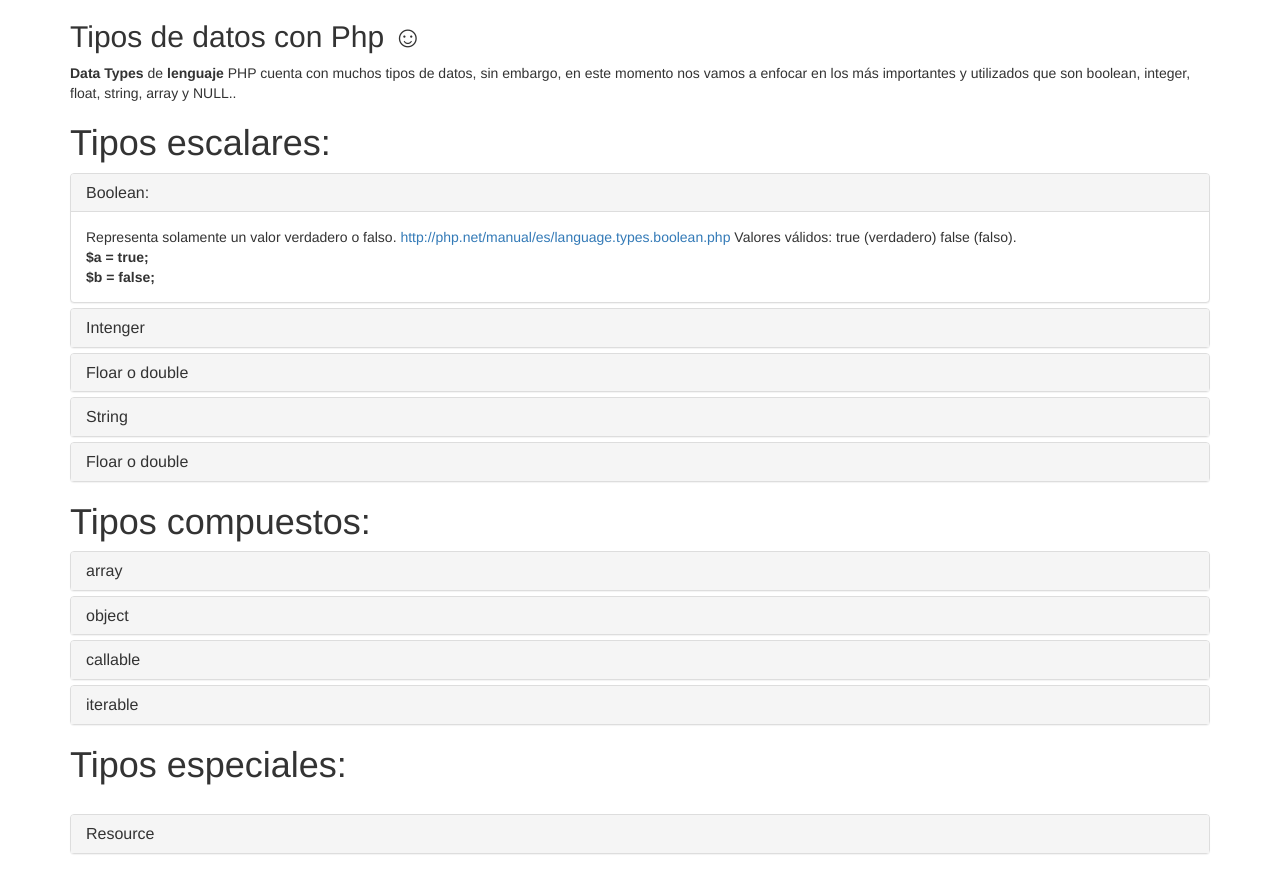
After one commit to piperodriguez/phpBasico, a PHP site: page /conceptosBasicos/tiposDeDatos.php in a window 1280 px wide. The commit adds this page. Run offline with PHP 8.4, Linux system fonts and the light colour scheme.

Commit message:
Arreglos

```diff
--- /dev/null
+++ b/conceptosBasicos/tiposDeDatos.php
@@ -0,0 +1,222 @@
+<!DOCTYPE html>
+<html lang="es">
+   <head>
+      <meta charset="utf-8">
+      <title>Tipos de datos</title>
+      <link rel="stylesheet" href="https://maxcdn.bootstrapcdn.com/bootstrap/3.4.0/css/bootstrap.min.css">
+      <script src="https://ajax.googleapis.com/ajax/libs/jquery/3.4.0/jquery.min.js"></script>
+      <script src="https://maxcdn.bootstrapcdn.com/bootstrap/3.4.0/js/bootstrap.min.js"></script>
+   </head>
+   <body>
+      <div class="container">
+         <h2>Tipos de datos con Php ☺</h2>
+         <p><strong>Data Types</strong> de <strong>lenguaje</strong> PHP cuenta con muchos tipos de datos, sin embargo, en este momento nos vamos a enfocar en los más importantes y utilizados que son boolean, integer, float, string, array y NULL..</p>
+         <h1>Tipos escalares:</h1>
+         <div class="panel-group" id="accordion">
+            <div class="panel panel-default">
+               <div class="panel-heading">
+                  <h4 class="panel-title">
+                     <a data-toggle="collapse" data-parent="#accordion" href="#collapse1">Boolean:</a>
+                  </h4>
+               </div>
+               <div id="collapse1" class="panel-collapse collapse in">
+                  <div class="panel-body">Representa solamente un valor verdadero o falso.	<a href="http://php.net/manual/es/language.types.boolean.php">http://php.net/manual/es/language.types.boolean.php</a>
+                     Valores válidos: true (verdadero) false (falso).
+                     <br>
+                     <b>$a = true; <br>
+                     $b = false;</b>
+                  </div>
+               </div>
+            </div>
+            <div class="panel panel-default">
+               <div class="panel-heading">
+                  <h4 class="panel-title">
+                     <a data-toggle="collapse" data-parent="#accordion" href="#collapse2">Intenger</a>
+                  </h4>
+               </div>
+               <div id="collapse2" class="panel-collapse collapse">
+                  <div class="panel-body">Representa un número entero positivo, negativo o 0. http://php.net/manual/es/language.types.integer.php.
+                     <br><b>$a = -123;<br>
+                     $b = 0;<br>
+                     $c = 7763;</b>
+                  </div>
+               </div>
+            </div>
+            <div class="panel panel-default">
+               <div class="panel-heading">
+                  <h4 class="panel-title">
+                     <a data-toggle="collapse" data-parent="#accordion" href="#collapse3">Floar o double</a>
+                  </h4>
+               </div>
+               <div id="collapse3" class="panel-collapse collapse">
+                  <div class="panel-body">Representa un número de punto flotante, existen problemas de precisión con los números flotantes debido a la naturaleza binaria de las computadoras. <a href="http://php.net/manual/es/language.types.float.php">http://php.net/manual/es/language.types.float.php</a>
+                     <br>
+                     <b>
+                     $a = 12.24; <br>
+                     $b = 1.5e3; <br>s
+                     $c = 7E-10;
+                     </b>
+                  </div>
+               </div>
+            </div>
+            <div class="panel panel-default">
+               <div class="panel-heading">
+                  <h4 class="panel-title">
+                     <a data-toggle="collapse" data-parent="#accordion" href="#collapse4">String</a>
+                  </h4>
+               </div>
+               <div id="collapse4" class="panel-collapse collapse">
+                  <div class="panel-body">
+                     <ul>
+                        <li>Representa una cadena de caracteres.</li>
+                        <li>Existen 4 formas de representar una cadena. Las 2 principales son usando comillas simples o comillas dobles.</li>
+                        <li>Usando comillas simples donde el texto será exactamente como se escribe.</li>
+                        <li>Usando comillas dobles permite usar caracteres de escape y además expanden los nombres de las variables, es decir sustituye el valor de las variables dentro de las cadenas.</li>
+                        <li>Hay 2 formas adicionales llamadas Heredoc y Nowdoc que sirven para crear cadenas de múltiples líneas.</li>
+                     </ul>
+                     <br>
+                     $a = ”Hola”;<br>
+                     $b = ‘Mundo’;
+                  </div>
+               </div>
+            </div>
+            <div class="panel panel-default">
+               <div class="panel-heading">
+                  <h4 class="panel-title">
+                     <a data-toggle="collapse" data-parent="#accordion" href="#collapse5">Floar o double</a>
+                  </h4>
+               </div>
+               <div id="collapse5" class="panel-collapse collapse">
+                  <div class="panel-body">Representa un número de punto flotante, existen problemas de precisión con los números flotantes debido a la naturaleza binaria de las computadoras. <a href="http://php.net/manual/es/language.types.float.php">http://php.net/manual/es/language.types.float.php</a>
+                     <br>
+                     <b>
+                     $a = 12.24; <br>
+                     $b = 1.5e3; <br>s
+                     $c = 7E-10;
+                     </b>
+                  </div>
+               </div>
+            </div>
+            <h1>Tipos compuestos:</h1>
+            <div class="panel panel-default">
+               <div class="panel-heading">
+                  <h4 class="panel-title">
+                     <a data-toggle="collapse" data-parent="#accordion" href="#collapse6">array</a>
+                  </h4>
+               </div>
+               <div id="collapse6" class="panel-collapse collapse">
+                  <div class="panel-body">Representa una colección de valores, aunque por defecto PHP usara índices numéricos, la realidad es que la estructura se representa como un mapa que colecciona pares llave-valor. La sintaxis para definir un arreglo será a partir de corchetes cuadrados, aunque en versiones anteriores de PHP era necesario usar la función array(). Las llaves pueden ser enteros o cadenas y los valores pueden ser de cualquier tipo de PHP, incluso de tipo array. <a href="http://php.net/manual/es/language.types.array.php">http://php.net/manual/es/language.types.array.php</a>
+                     <br>
+                     <b>
+                     $array = array(
+                     "curso1" => "php",
+                     "curso2" => "js",
+                     );<br>
+                     // a partir de PHP 5.4
+                     $array = [
+                     "curso1" => "php",
+                     "curso2" => "js",
+                     ];
+                     <br>
+                     // índices numéricos
+                     $array = [
+                     "php",
+                     "js",
+                     ];
+                     </b>
+                  </div>
+               </div>
+            </div>
+            <div class="panel panel-default">
+               <div class="panel-heading">
+                  <h4 class="panel-title">
+                     <a data-toggle="collapse" data-parent="#accordion" href="#collapse7">object</a>
+                  </h4>
+               </div>
+               <div id="collapse7" class="panel-collapse collapse">
+                  <div class="panel-body">Representa una instancia de una clase. Este tema lo veremos más a fondo en la clase de Programación Orientada a Objetos.</a>
+                     <br>
+                     <b>
+                     class Car <br>
+                     {<br>
+                     &nbsp;function move()<br>
+                     &nbsp;&nbsp;{<br>
+                     A        &nbsp;&nbsp;&nbsp;echo "Going forward...";<br>
+                     &nbsp;&nbsp;}<br>
+                     }<br>
+                     &nbsp;$myCar = new Car();<br>
+                     &nbsp;$myCar->move();
+                     </b>
+                  </div>
+               </div>
+            </div>
+            <div class="panel panel-default">
+               <div class="panel-heading">
+                  <h4 class="panel-title">
+                     <a data-toggle="collapse" data-parent="#accordion" href="#collapse9">callable</a>
+                  </h4>
+               </div>
+               <div id="collapse9" class="panel-collapse collapse">
+                  <div class="panel-body">Es un tipo de dato especial que representa a algo que puede ser “llamado”, por ejemplo una función o un método..
+                     <br>
+                     <b>
+                     $firstOfArray = function(array $array) { <br>
+                     <br>
+                     &nbsp;if (count($array) == 0) { return null; }<br>
+                     &nbsp;&nbsp;<br>
+                     A        &nbsp;&nbsp;&nbsp;if (count($array) == 0) { return null; }<br>
+                     &nbsp;&nbsp;&nbsp;return $array[0];<br>
+                     <br>
+                     &nbsp;};<br>
+                  	// Este es nuestro arreglo <br>
+					$values = [3, 2, 1];<br>
+					// Usamos nuestro callable y se imprime el valor 3 	<br>
+					echo $firstOfArray($values);
+                     </b>
+					<?php
+					// Variable que guarda un callable
+					$firstOfArray = function(array $array) {
+					    if (count($array) == 0) { return null; }
+					    return $array[0];
+					};
+
+					// Este es nuestro arreglo
+					$values = [3, 2, 1];
+
+					// Usamos nuestro callable y se imprime el valor 3
+					echo $firstOfArray($values);
+					?>
+                  </div>
+               </div>
+            </div>
+            <div class="panel panel-default">
+               <div class="panel-heading">
+                  <h4 class="panel-title">
+                     <a data-toggle="collapse" data-parent="#accordion" href="#collapse10">iterable</a>
+                  </h4>
+               </div>
+               <div id="collapse10" class="panel-collapse collapse">
+                  <div class="panel-body">Es un tipo de dato especial que representa a algo que puede ser “llamado”, por ejemplo una función o un método..
+                     <br>
+                   	<img src="../img/basic/tipodatoiterable.png">
+                  </div>
+               </div>
+            </div>
+            <h1>Tipos especiales:</h1>
+            <br>
+            <div class="panel panel-default">
+               <div class="panel-heading">
+                  <h4 class="panel-title">
+                     <a data-toggle="collapse" data-parent="#accordion" href="#collapse11">Resource</a>
+                  </h4>
+               </div>
+               <div id="collapse11" class="panel-collapse collapse">
+                  <div class="panel-body">Es un tipo de dato especial que representa un recurso externo, por ejemplo un archivo externo a tu aplicación.
+                     <br>
+                   	<img src="../img/basic/tipodatoresource.png">
+                  </div>
+               </div>
+            </div>
+      </div>
+   </body>
+</html>
--- /dev/null
+++ b/hello.php
@@ -0,0 +1,4 @@
+<?php
+
+	echo "Hello php";
+?>
```
Also changed, not shown: index.php (+27 -9 lines), img/basic/tipodatoiterable.png (added), img/basic/tipodatoresource.png (added).
